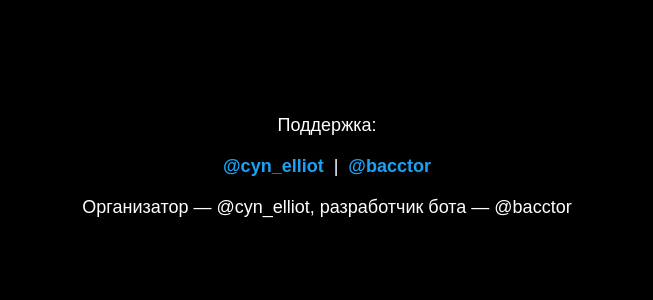
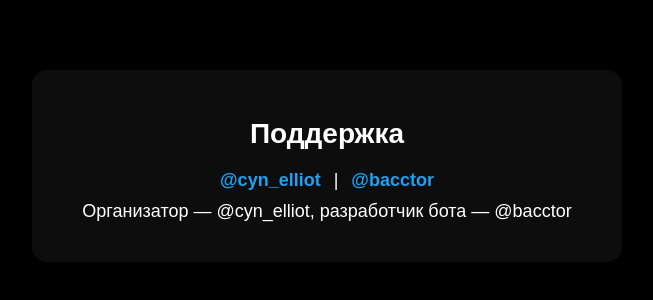
Before and after one commit to PLAZMOIDENKO/webappforcynee, a plain HTML site: page index.html in a window 1280 px wide. Shown: the part 234-534 px from the top of the page, without its empty margins (313-966 px from the left). Drawn offline with Linux system fonts and the light colour scheme.

Commit message:
Update index.html

```diff
--- a/index.html
+++ b/index.html
@@ -6,9 +6,9 @@
     <title>Информация</title>
     <style>
         body {
-            background-color: #000; /* черный фон */
-            color: #fff; /* белый текст */
-            font-family: Arial, sans-serif;
+            background-color: #000;
+            color: #fff;
+            font-family: 'Arial', sans-serif;
             display: flex;
             flex-direction: column;
             justify-content: center;
@@ -18,29 +18,68 @@
             text-align: center;
         }
 
-        a {
-            color: #1DA1F2; /* синий цвет ссылок */
-            text-decoration: none;
-            font-weight: bold;
-            margin: 5px;
+        .container {
+            background: rgba(255, 255, 255, 0.05);
+            padding: 30px 50px;
+            border-radius: 15px;
+            box-shadow: 0 0 20px rgba(0, 0, 0, 0.5);
+            transition: transform 0.3s ease, box-shadow 0.3s ease;
         }
 
-        a:hover {
-            text-decoration: underline;
+        .container:hover {
+            transform: translateY(-5px);
+            box-shadow: 0 0 40px rgba(0, 0, 0, 0.7);
+        }
+
+        h1 {
+            margin-bottom: 20px;
+            font-size: 28px;
+            color: #fff;
         }
 
         .info {
             margin: 10px 0;
             font-size: 18px;
         }
+
+        a {
+            color: #1DA1F2;
+            text-decoration: none;
+            font-weight: bold;
+            margin: 0 8px;
+            position: relative;
+            transition: color 0.3s ease;
+        }
+
+        a::after {
+            content: '';
+            display: block;
+            width: 0;
+            height: 2px;
+            background: #1DA1F2;
+            transition: width 0.3s;
+            position: absolute;
+            bottom: -3px;
+            left: 0;
+        }
+
+        a:hover {
+            color: #0d8ddb;
+        }
+
+        a:hover::after {
+            width: 100%;
+        }
     </style>
 </head>
 <body>
-    <div class="info">Поддержка:</div>
-    <div class="info">
-        <a href="https://t.me/cyn_elliot" target="_blank">@cyn_elliot</a> |
-        <a href="https://t.me/bacctor" target="_blank">@bacctor</a>
+    <div class="container">
+        <h1>Поддержка</h1>
+        <div class="info">
+            <a href="https://t.me/cyn_elliot" target="_blank">@cyn_elliot</a> |
+            <a href="https://t.me/bacctor" target="_blank">@bacctor</a>
+        </div>
+        <div class="info">Организатор — @cyn_elliot, разработчик бота — @bacctor</div>
     </div>
-    <div class="info">Организатор — @cyn_elliot, разработчик бота — @bacctor</div>
 </body>
 </html>
```
